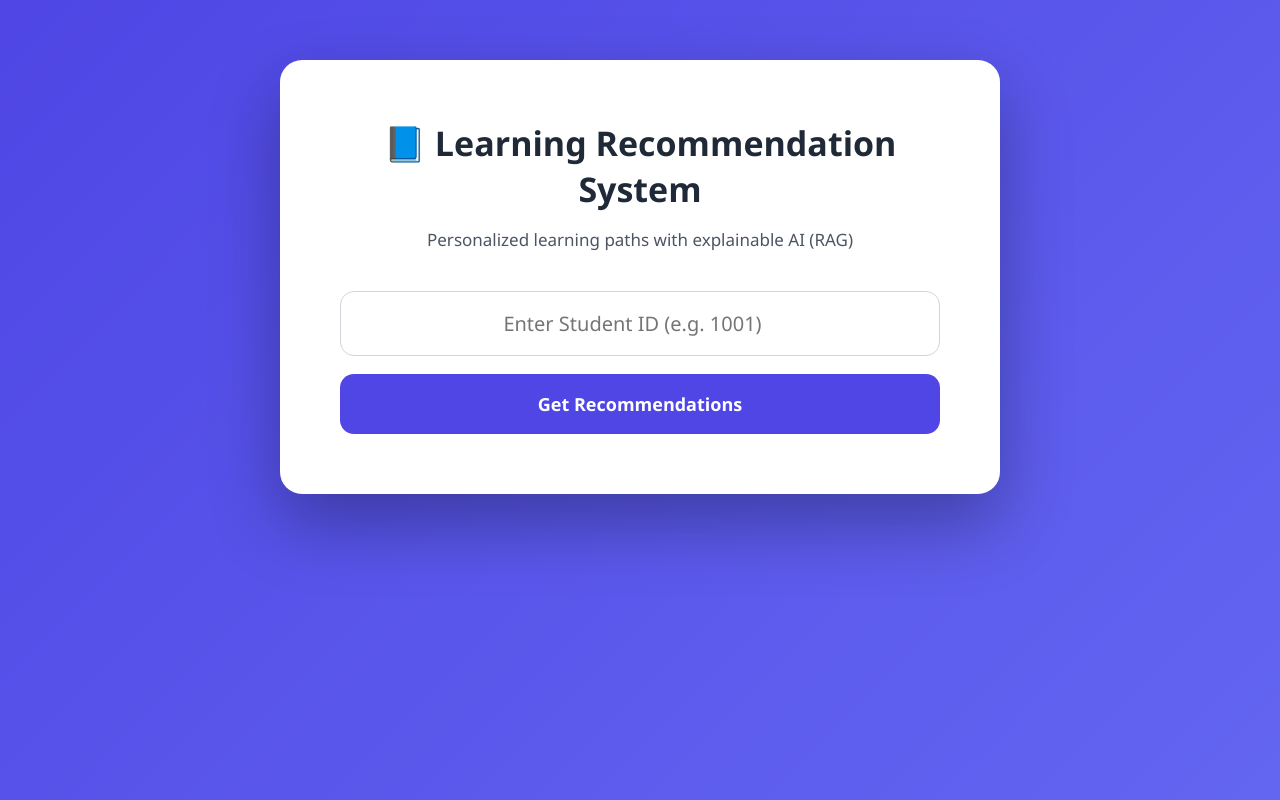
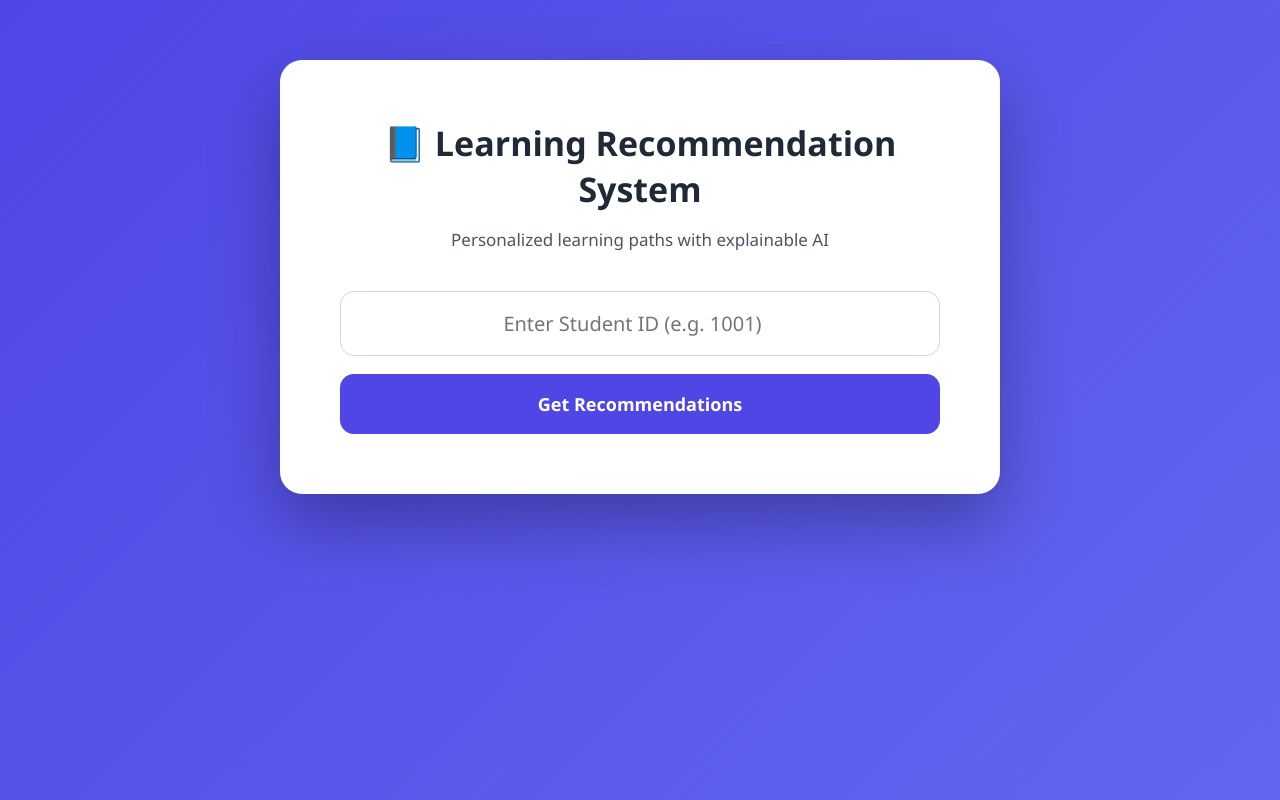
Before and after one commit to Varad1507/learning-recommendation-system, a React app in the folder frontend/: page / in a window 1280 px wide. Built offline with nearby package versions, Linux system fonts and the light colour scheme; the HTML template or start-up script is replaced by a standard one.

Commit message:
Deploy new update

```diff
--- a/frontend/src/App.jsx
+++ b/frontend/src/App.jsx
@@ -1,6 +1,7 @@
 import { useState } from "react";
 import "./index.css";
 
+// 🔗 Backend deployed on Render
 const API_BASE =
   "https://learning-recommendation-system-1.onrender.com";
 
@@ -49,12 +50,12 @@ function App() {
 
   return (
     <div className="page">
-      {/* Main Input Card */}
+      {/* ================= MAIN CARD ================= */}
       <div className="main-card">
         <h1>📘 Learning Recommendation System</h1>
 
         <p className="subtitle">
-          Personalized learning paths with explainable AI (RAG)
+          Personalized learning paths with explainable AI
         </p>
 
         <div className="input-section">
@@ -79,7 +80,7 @@ function App() {
         {message && <p className="status">{message}</p>}
       </div>
 
-      {/* Results Section */}
+      {/* ================= RESULTS ================= */}
       {recommendations.length > 0 && (
         <div className="results">
           <h2>📚 Recommended Resources</h2>
@@ -95,7 +96,7 @@ function App() {
                   {rec.ResourceType}
                 </p>
 
-                {/* RAG Explanation */}
+                {/* 🔍 Explainable AI */}
                 <details className="explain-box">
                   <summary>
                     Why was this recommended?
@@ -106,8 +107,8 @@ function App() {
                   </p>
                 </details>
 
-                {/* Resource Link */}
-                {rec.Link && (
+                {/* 🔗 SAFE LINK HANDLING */}
+                {rec.Link && rec.Link !== "#" ? (
                   <a
                     href={rec.Link}
                     target="_blank"
@@ -115,6 +116,10 @@ function App() {
                   >
                     Open Resource →
                   </a>
+                ) : (
+                  <span className="ai-badge">
+                    🤖 AI-Generated Learning Plan
+                  </span>
                 )}
               </div>
             ))}
```
